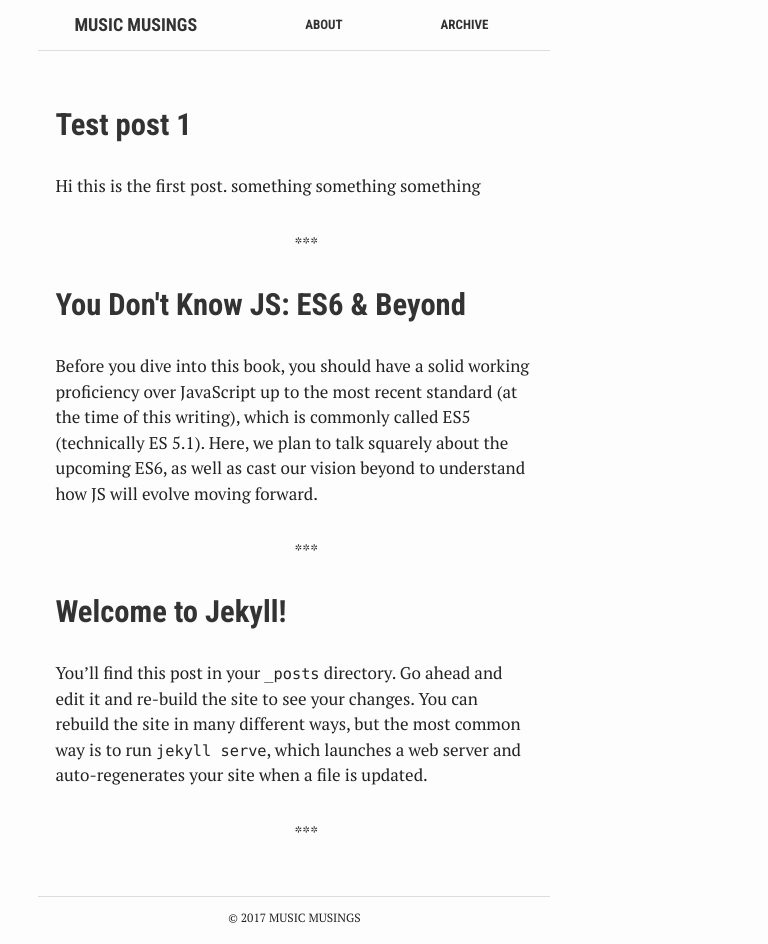
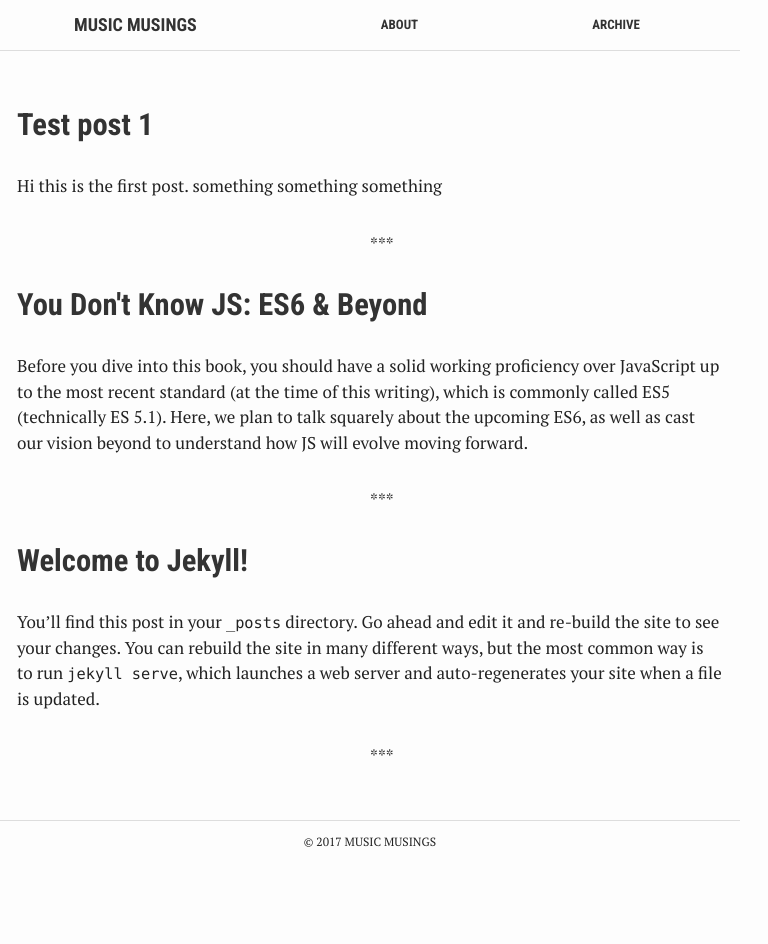
Before and after one commit to moke8198/moke8198.github.io, a Jekyll site: the page built from index.html, in a window 1280 px wide. Shown: the whole page, without its empty margins (0-768 px from the left). Built offline with Jekyll 4.4.1, drawn with Linux system fonts in a browser that asks for light colours; after the commit the page ends 900 px from its top, so only the background shows below that.

Commit message:
Update _variables.scss

```diff
--- a/assets/_sass/_variables.scss
+++ b/assets/_sass/_variables.scss
@@ -4,10 +4,10 @@ $md-break-point: 640px;
 $sm-break-point: 320px;
 
 $aside-width: 35%;
-$content-wrapper-width: 40%;
+$content-wrapper-width: 60%;
 $article-max-width: 740px;
-$post-margin-left: 3%;
-$aside-margin-left: 60%;
+$post-margin-left: 0%;
+$aside-margin-left: 65%;
 
 $img: "../img";
 $js: "../js";
```
